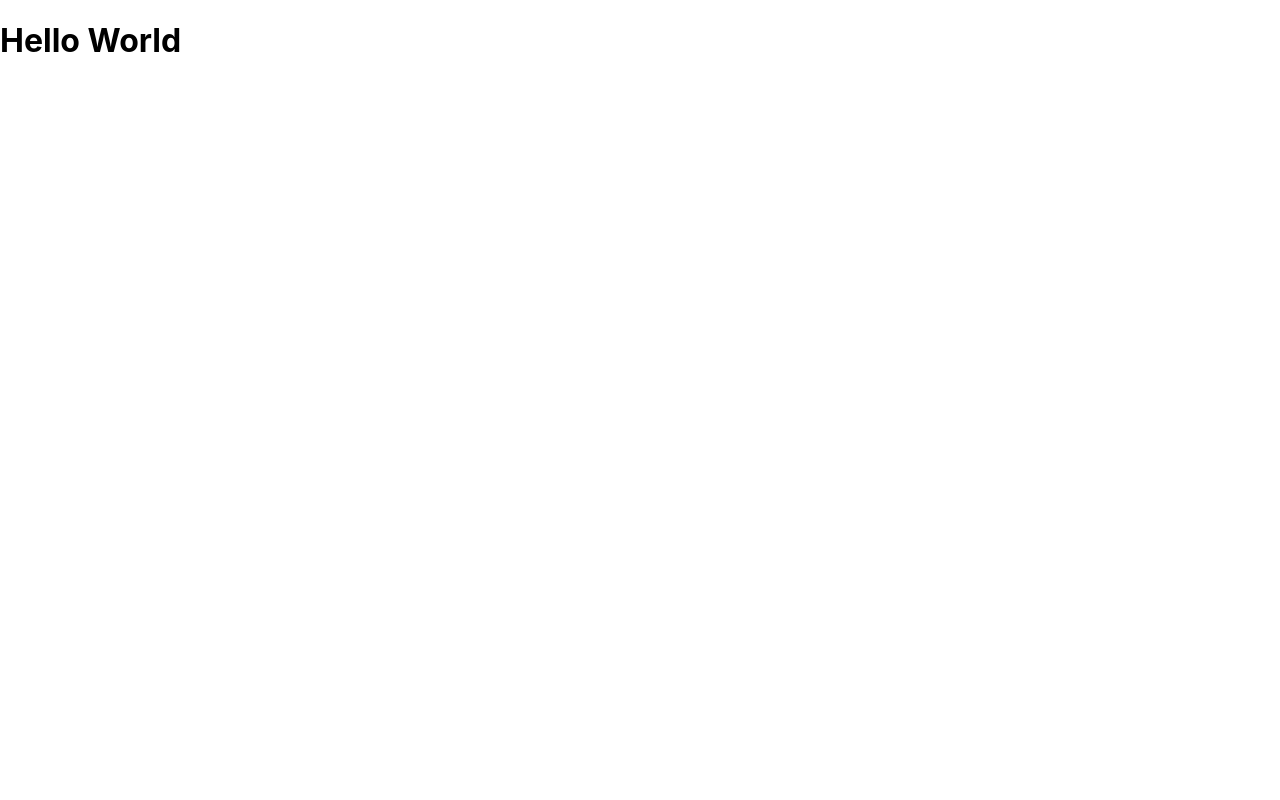
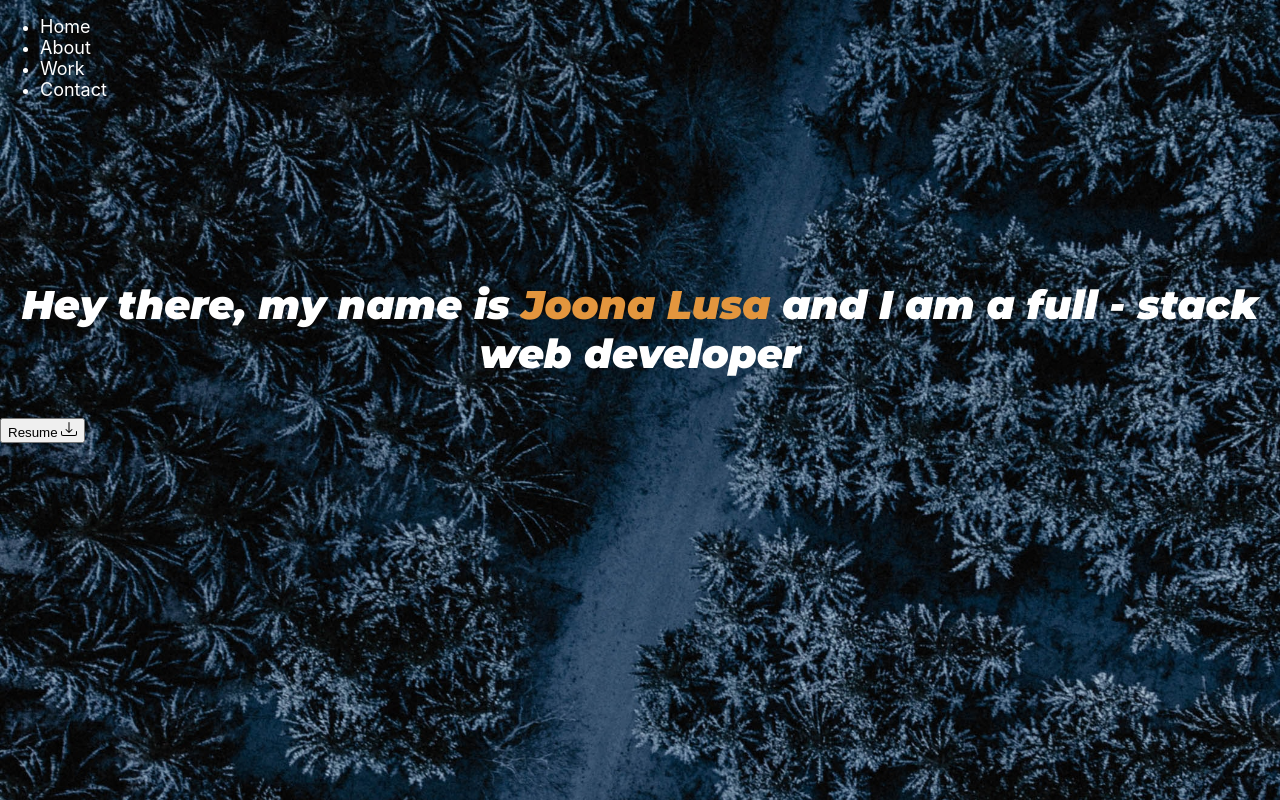
Before and after one commit to jlusa101/web-folio, a React (Create React App) app: page / in a window 1280 px wide. Built offline with nearby package versions, Linux system fonts and the light colour scheme.

Commit message:
created header and landing page components

```diff
--- a/src/App.css
+++ b/src/App.css
@@ -36,3 +36,41 @@
     transform: rotate(360deg);
   }
 }
+
+/*  */
+
+body {
+  background-image: url("./assets/images/background2.jpg");
+  background-size: cover;
+  color: white;
+}
+
+.menu a {
+  text-decoration: none;
+  font-size: 18px;
+  color: white;
+}
+
+header {
+  position: fixed;
+  top: 0;
+  width: 100%;
+}
+
+.hero {
+  margin-top: 280px;
+}
+
+.intro {
+  font-family: "Montserrat", sans-serif;
+  font-size: 40px;
+  text-align: center;
+  color: white;
+}
+
+h1,
+h2,
+h4,
+span {
+  color: #e3963e;
+}
--- a/src/App.js
+++ b/src/App.js
@@ -1,8 +1,10 @@
 import './App.css';
+import Header from './components/Header';
+import LandingPage from './components/LandingPage';
 
 function App() {
   return (
-    <h1>Hello World</h1>
+      <><link href="https://fonts.googleapis.com/css2?family=Montserrat:ital,wght@1,900&display=swap" rel="stylesheet"></link><link rel="stylesheet" href="https://cdnjs.cloudflare.com/ajax/libs/font-awesome/4.7.0/css/font-awesome.min.css"></link><link rel="stylesheet" href="https://stackpath.bootstrapcdn.com/bootstrap/4.2.1/css/bootstrap.min.css" integrity="sha384-GJzZqFGwb1QTTN6wy59ffF1BuGJpLSa9DkKMp0DgiMDm4iYMj70gZWKYbI706tWS" crossorigin="anonymous"></link><Header /><LandingPage /></>
   );
 }
 
--- /dev/null
+++ b/src/components/Header/index.js
@@ -0,0 +1,21 @@
+import React from 'react';
+
+function Header() {
+    return (
+        <header>
+            <nav class="navbar navbar-expand-sm">
+                <div class="container-fluid d-flex justify-content-start">
+                    <ul class="nav navbar-nav menu">
+                        <li class="nav-item ml-4"><a href="index.html">Home</a></li>
+                        <li class="nav-item ml-4"><a href="/">About</a></li>
+                        <li class="nav-item ml-4"><a href="/">Work</a></li>
+                        <li class="nav-item ml-4"><a href="/">Contact</a></li>
+                    </ul>
+                </div>
+            </nav>
+        </header>
+    )
+};
+
+
+export default Header;
--- /dev/null
+++ b/src/components/LandingPage/index.js
@@ -0,0 +1,19 @@
+import React from 'react';
+
+function LandingPage() {
+    return (
+        <section class="hero" id="header">
+            <div class="d-flex justify-content-center">
+                <p class="intro w-50">Hey there, my name is <span>Joona Lusa</span> and I am a full - stack web developer</p>
+            </div>
+            <div class="d-flex justify-content-center">
+                <a href="./docs/jlusa_resume.pdf" download><button type="button" class="btn btn-outline-secondary btn-outline-light">Resume  <svg xmlns="http://www.w3.org/2000/svg" width="16" height="16" fill="currentColor" class="bi bi-download" viewBox="0 0 16 16">
+                <path d="M.5 9.9a.5.5 0 0 1 .5.5v2.5a1 1 0 0 0 1 1h12a1 1 0 0 0 1-1v-2.5a.5.5 0 0 1 1 0v2.5a2 2 0 0 1-2 2H2a2 2 0 0 1-2-2v-2.5a.5.5 0 0 1 .5-.5z"/>
+                <path d="M7.646 11.854a.5.5 0 0 0 .708 0l3-3a.5.5 0 0 0-.708-.708L8.5 10.293V1.5a.5.5 0 0 0-1 0v8.793L5.354 8.146a.5.5 0 1 0-.708.708l3 3z"/>
+                </svg></button></a>
+            </div>
+        </section>
+    )
+}
+
+export default LandingPage;
```
Also changed, not shown: src/assets/images/background2.jpg (added).
